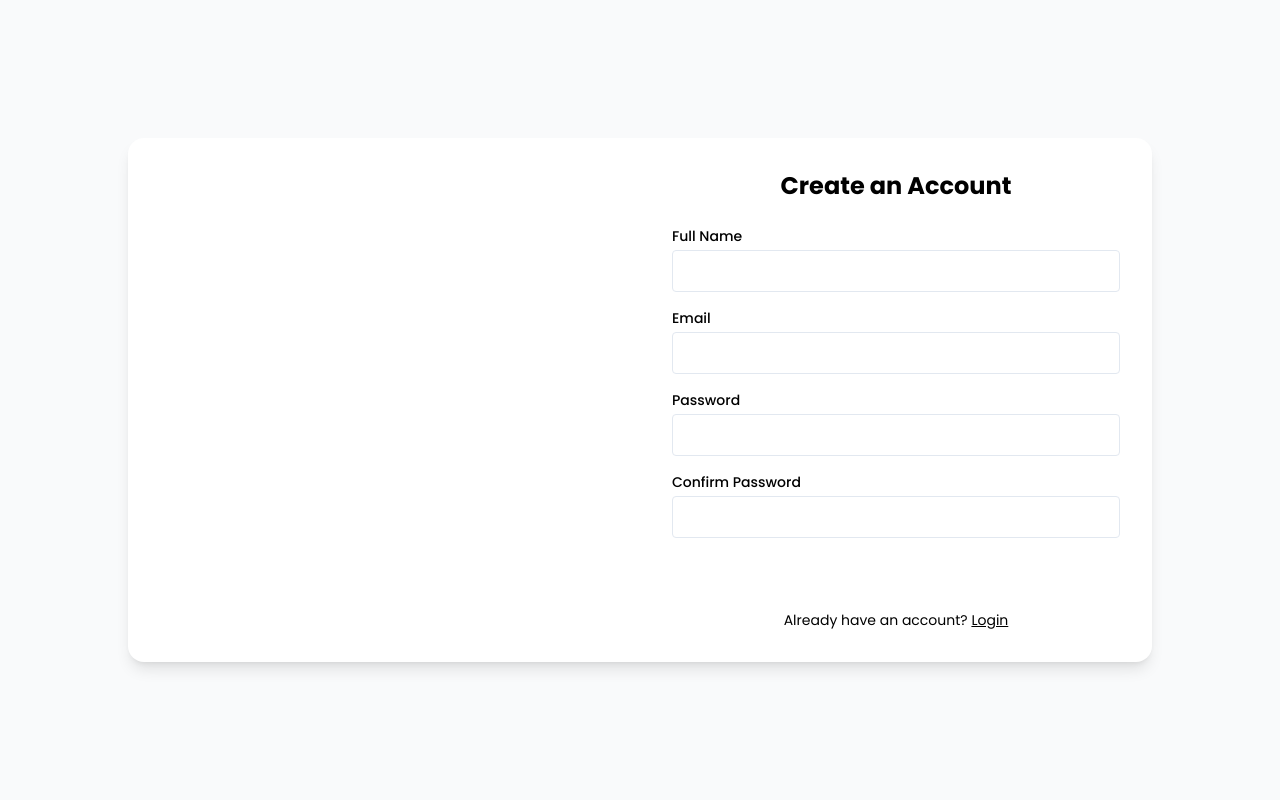
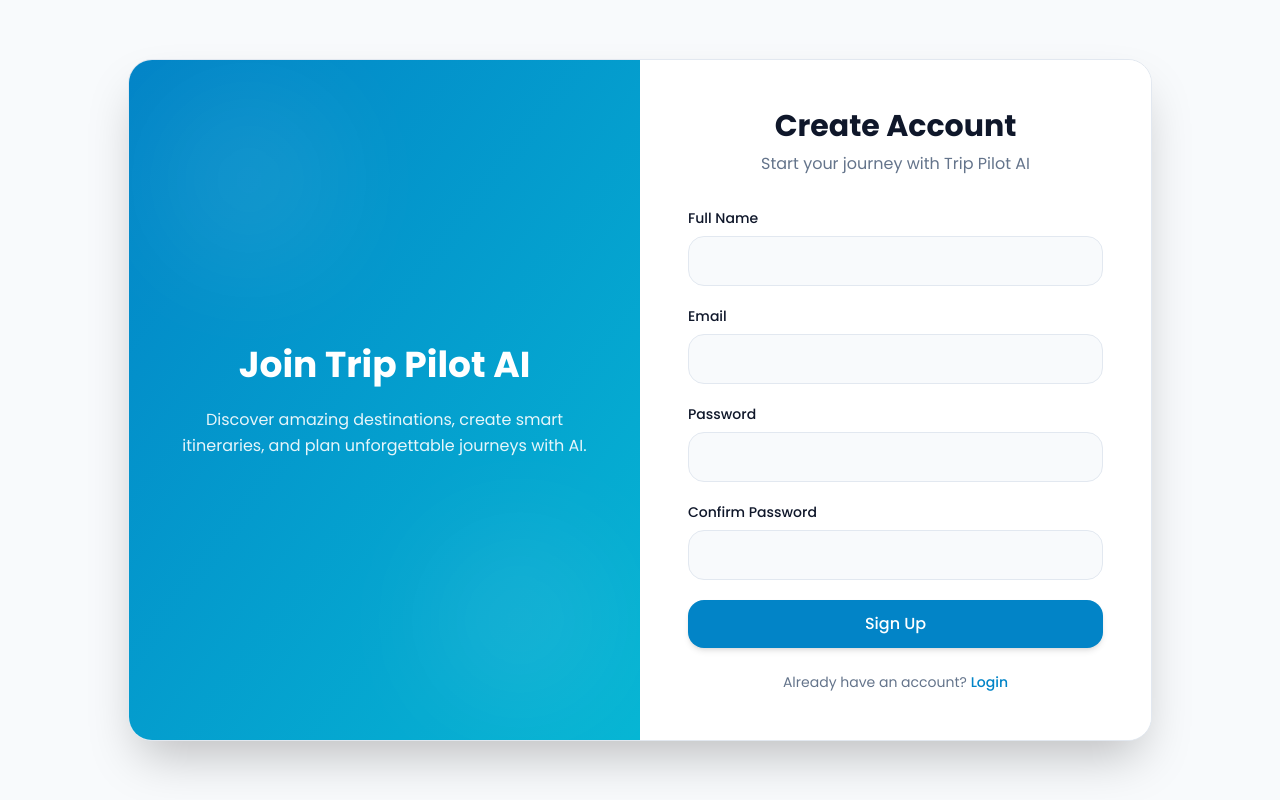
Before and after one commit to afsal-ak/trip-pilot-ai, a React (Vite) app in the folder frontend/: page /signup in a window 1280 px wide. Built offline with nearby package versions, Linux system fonts and the light colour scheme.

Commit message:
feat(ui): redesign login and signup pages with new theme

```diff
--- a/frontend/src/App.tsx
+++ b/frontend/src/App.tsx
@@ -10,7 +10,7 @@
 
         <Route path="/*" element={<UserRoutes />} />
       </Routes>
-      <Toaster position="top-right" expand={true} duration={2000} theme="dark" richColors />
+      <Toaster richColors />
     </>
   );
 }
--- a/frontend/src/pages/user/auth/Login.tsx
+++ b/frontend/src/pages/user/auth/Login.tsx
@@ -4,11 +4,14 @@
 import { useDispatch, useSelector } from 'react-redux';
 import { loginUser } from '@/redux/slices/userAuthSlice';
 import type { AppDispatch, RootState } from '@/redux/store';
+
 const Login = () => {
   const navigate = useNavigate();
   const dispatch = useDispatch<AppDispatch>();
 
-  const { loading, error, isAuthenticated } = useSelector((state: RootState) => state.userAuth);
+  const { loading, error, isAuthenticated } = useSelector(
+    (state: RootState) => state.userAuth
+  );
 
   const [email, setEmail] = useState('');
   const [password, setPassword] = useState('');
@@ -16,8 +19,6 @@
 
   useEffect(() => {
     if (isAuthenticated) {
-      //   console.log(isAuthenticated,'isAuth')
-
       navigate('/home');
     }
   }, [isAuthenticated, navigate]);
@@ -34,30 +35,50 @@
     setLocalError('');
 
     try {
-      await dispatch(loginUser({ email: trimmedEmail, password: trimmedPassword })).unwrap();
+      await dispatch(
+        loginUser({
+          email: trimmedEmail,
+          password: trimmedPassword,
+        })
+      ).unwrap();
+
       toast.success('Login successful');
     } catch (err: any) {
-      console.error('Login error (handled in Redux):', err);
+      console.error(
+        'Login error (handled in Redux):',
+        err
+      );
       toast.error(err);
     }
   };
 
   return (
-    <div className="min-h-screen flex items-center justify-center font-poppins bg-background px-4">
-      <div className="flex w-full max-w-5xl shadow-lg rounded-lg overflow-hidden bg-white">
+    <div className="min-h-screen bg-background font-poppins flex items-center justify-center px-4 py-8">
+      <div className="w-full max-w-5xl bg-card border border-border rounded-3xl overflow-hidden shadow-2xl grid md:grid-cols-2">
+
         {/* Left Side */}
-        <div className="hidden md:flex md:w-1/2 bg-orange items-center justify-center p-8">
-          <div className="text-center text-white">
-            <h2 className="text-3xl font-bold mb-4">Welcome Back to Trip Pilot Ai</h2>
-            <p className="text-base leading-relaxed">
-              Discover unforgettable journeys, explore breathtaking destinations, and turn your
-              travel dreams into reality. Your next adventure starts here!
+        <div className="hidden md:flex relative items-center justify-center bg-gradient-to-br from-primary to-secondary p-12">
+          <div className="text-center text-white z-10">
+            <h2 className="text-4xl font-bold mb-5 leading-tight">
+              Welcome Back to
+              <br />
+              Trip Pilot AI
+            </h2>
+
+            <p className="text-white/90 leading-relaxed text-base max-w-md mx-auto">
+              Discover unforgettable journeys, explore breathtaking destinations,
+              and turn your travel dreams into reality. Your next adventure
+              starts here!
             </p>
           </div>
+
+          {/* Decorative Blur */}
+          <div className="absolute top-10 left-10 w-40 h-40 bg-white/10 rounded-full blur-3xl" />
+          <div className="absolute bottom-10 right-10 w-40 h-40 bg-white/10 rounded-full blur-3xl" />
         </div>
 
-        {/* Right Side - Login Form */}
-        <div className="w-full md:w-1/2 flex items-center justify-center p-8">
+        {/* Right Side */}
+        <div className="flex items-center justify-center p-8 md:p-12 bg-card">
           <form
             className="w-full max-w-md"
             onSubmit={(e) => {
@@ -65,49 +86,79 @@
               handleSubmit();
             }}
           >
-            <h2 className="text-2xl font-bold text-orange mb-6 text-center">
-              Login to Trip Pilot Ai
-            </h2>
+            <div className="mb-8 text-center">
+              <h2 className="text-3xl font-bold text-foreground">
+                Login
+              </h2>
+
+              <p className="text-muted-foreground mt-2">
+                Welcome back! Please enter your details.
+              </p>
+            </div>
 
             {(localError || error) && (
-              <p className="text-sm text-red-500 mb-4 text-center">{localError || error}</p>
+              <div className="mb-5 rounded-lg bg-red-50 border border-red-200 p-3">
+                <p className="text-sm text-danger text-center">
+                  {localError || error}
+                </p>
+              </div>
             )}
 
-            <div className="mb-4">
-              <label className="block text-sm font-medium text-foreground mb-1">Email</label>
+            {/* Email */}
+            <div className="mb-5">
+              <label className="block text-sm font-medium text-foreground mb-2">
+                Email
+              </label>
+
               <input
                 type="email"
                 name="email"
                 autoComplete="email"
                 value={email}
-                onChange={(e) => setEmail(e.target.value)}
-                className="w-full border border-border px-4 py-2 rounded focus:outline-none focus:ring-2 focus:ring-orange"
+                onChange={(e) =>
+                  setEmail(e.target.value)
+                }
                 placeholder="Enter your email"
+                className="w-full rounded-lg border border-border bg-background px-4 py-3 text-foreground outline-none transition-all duration-200 focus:border-primary focus:ring-4 focus:ring-primary/20"
               />
             </div>
 
+            {/* Password */}
             <div className="mb-6">
-              <label className="block text-sm font-medium text-foreground mb-1">Password</label>
+              <label className="block text-sm font-medium text-foreground mb-2">
+                Password
+              </label>
+
               <input
                 type="password"
+                autoComplete="current-password"
                 value={password}
-                autoComplete="current-password"
-                onChange={(e) => setPassword(e.target.value)}
-                className="w-full border border-border px-4 py-2 rounded focus:outline-none focus:ring-2 focus:ring-orange"
+                onChange={(e) =>
+                  setPassword(e.target.value)
+                }
                 placeholder="Enter your password"
+                className="w-full rounded-lg border border-border bg-background px-4 py-3 text-foreground outline-none transition-all duration-200 focus:border-primary focus:ring-4 focus:ring-primary/20"
               />
             </div>
 
+            {/* Button */}
             <button
               type="submit"
-              className="w-full bg-orange text-white py-2 rounded hover:bg-orange-dark transition"
+              disabled={loading}
+              className="w-full rounded-lg bg-primary hover:bg-secondary text-white font-medium py-3 transition-all duration-300 disabled:opacity-70 disabled:cursor-not-allowed shadow-md hover:shadow-lg"
             >
-              {loading ? 'Logging in...' : 'Login'}
+              {loading
+                ? 'Logging in...'
+                : 'Login'}
             </button>
 
-            <p className="mt-4 text-sm text-center text-muted-foreground">
+            {/* Signup */}
+            <p className="mt-6 text-center text-sm text-muted-foreground">
               Don’t have an account?{' '}
-              <Link to="/signup" className="text-orange hover:underline">
+              <Link
+                to="/signup"
+                className="text-primary font-medium hover:underline"
+              >
                 Signup
               </Link>
             </p>
@@ -119,3 +170,124 @@
 };
 
 export default Login;
+// import { useState, useEffect } from 'react';
+// import { useNavigate, Link } from 'react-router-dom';
+// import { toast } from 'sonner';
+// import { useDispatch, useSelector } from 'react-redux';
+// import { loginUser } from '@/redux/slices/userAuthSlice';
+// import type { AppDispatch, RootState } from '@/redux/store';
+// const Login = () => {
+//   const navigate = useNavigate();
+//   const dispatch = useDispatch<AppDispatch>();
+
+//   const { loading, error, isAuthenticated } = useSelector((state: RootState) => state.userAuth);
+
+//   const [email, setEmail] = useState('');
+//   const [password, setPassword] = useState('');
+//   const [localError, setLocalError] = useState('');
+
+//   useEffect(() => {
+//     if (isAuthenticated) {
+//       //   console.log(isAuthenticated,'isAuth')
+
+//       navigate('/home');
+//     }
+//   }, [isAuthenticated, navigate]);
+
+//   const handleSubmit = async () => {
+//     const trimmedEmail = email.trim();
+//     const trimmedPassword = password.trim();
+
+//     if (!trimmedEmail || !trimmedPassword) {
+//       setLocalError('Email and password are required');
+//       return;
+//     }
+
+//     setLocalError('');
+
+//     try {
+//       await dispatch(loginUser({ email: trimmedEmail, password: trimmedPassword })).unwrap();
+//       toast.success('Login successful');
+//     } catch (err: any) {
+//       console.error('Login error (handled in Redux):', err);
+//       toast.error(err);
+//     }
+//   };
+
+//   return (
+//     <div className="min-h-screen flex items-center justify-center font-poppins bg-background px-4">
+//       <div className="flex w-full max-w-5xl shadow-lg rounded-lg overflow-hidden bg-white">
+//         {/* Left Side */}
+//         <div className="hidden md:flex md:w-1/2 bg-orange items-center justify-center p-8">
+//           <div className="text-center text-white">
+//             <h2 className="text-3xl font-bold mb-4">Welcome Back to Trip Pilot Ai</h2>
+//             <p className="text-base leading-relaxed">
+//               Discover unforgettable journeys, explore breathtaking destinations, and turn your
+//               travel dreams into reality. Your next adventure starts here!
+//             </p>
+//           </div>
+//         </div>
+
+//         {/* Right Side - Login Form */}
+//         <div className="w-full md:w-1/2 flex items-center justify-center p-8">
+//           <form
+//             className="w-full max-w-md"
+//             onSubmit={(e) => {
+//               e.preventDefault();
+//               handleSubmit();
+//             }}
+//           >
+//             <h2 className="text-2xl font-bold text-orange mb-6 text-center">
+//               Login to Trip Pilot Ai
+//             </h2>
+
+//             {(localError || error) && (
+//               <p className="text-sm text-red-500 mb-4 text-center">{localError || error}</p>
+//             )}
+
+//             <div className="mb-4">
+//               <label className="block text-sm font-medium text-foreground mb-1">Email</label>
+//               <input
+//                 type="email"
+//                 name="email"
+//                 autoComplete="email"
+//                 value={email}
+//                 onChange={(e) => setEmail(e.target.value)}
+//                 className="w-full border border-border px-4 py-2 rounded focus:outline-none focus:ring-2 focus:ring-orange"
+//                 placeholder="Enter your email"
+//               />
+//             </div>
+
+//             <div className="mb-6">
+//               <label className="block text-sm font-medium text-foreground mb-1">Password</label>
+//               <input
+//                 type="password"
+//                 value={password}
+//                 autoComplete="current-password"
+//                 onChange={(e) => setPassword(e.target.value)}
+//                 className="w-full border border-border px-4 py-2 rounded focus:outline-none focus:ring-2 focus:ring-orange"
+//                 placeholder="Enter your password"
+//               />
+//             </div>
+
+//             <button
+//               type="submit"
+//               className="w-full bg-orange text-white py-2 rounded hover:bg-orange-dark transition"
+//             >
+//               {loading ? 'Logging in...' : 'Login'}
+//             </button>
+
+//             <p className="mt-4 text-sm text-center text-muted-foreground">
+//               Don’t have an account?{' '}
+//               <Link to="/signup" className="text-orange hover:underline">
+//                 Signup
+//               </Link>
+//             </p>
+//           </form>
+//         </div>
+//       </div>
+//     </div>
+//   );
+// };
+
+// export default Login;
--- a/frontend/src/pages/user/auth/Signup.tsx
+++ b/frontend/src/pages/user/auth/Signup.tsx
@@ -2,7 +2,6 @@
 import { Link, useNavigate } from 'react-router-dom';
 import { handleRegister } from '@/services/auth/authService';
 import { toast } from 'sonner';
-
 
 const Signup = () => {
   const navigate = useNavigate();
@@ -14,108 +13,176 @@
     confirmPassword: '',
   });
 
-  const [loading, setLoading] = useState(false);
-  const [errors, setErrors] = useState<any>({});
+  const [loading, setLoading] =
+    useState(false);
+
+  const [errors, setErrors] =
+    useState<any>({});
 
   // ----------------------------
   // Update field & clear error
   // ----------------------------
-  const updateField = (field: string, value: any) => {
-    setForm((prev) => ({ ...prev, [field]: value }));
+  const updateField = (
+    field: string,
+    value: any
+  ) => {
+    setForm((prev) => ({
+      ...prev,
+      [field]: value,
+    }));
 
-    // clear error automatically
-    setErrors((prev: any) => ({ ...prev, [field]: '' }));
+    setErrors((prev: any) => ({
+      ...prev,
+      [field]: '',
+    }));
   };
 
   const validate = () => {
     const newErrors: any = {};
 
-    if (!form.fullName.trim()) newErrors.fullName = 'Full Name  is required';
+    if (!form.fullName.trim())
+      newErrors.fullName =
+        'Full Name is required';
 
+    if (!form.email.includes('@'))
+      newErrors.email =
+        'Invalid email';
 
-    if (!form.email.includes('@')) newErrors.email = 'Invalid email';
+    const passwordRegex =
+      /^(?=.*[A-Za-z])(?=.*\d)(?=.*[@$!%*#?&])[A-Za-z\d@$!%*#?&]{6,}$/;
 
+    if (
+      !passwordRegex.test(
+        form.password
+      )
+    )
+      newErrors.password =
+        'Minimum 6 chars with one letter, one number, and one special char';
 
-    const passwordRegex = /^(?=.*[A-Za-z])(?=.*\d)(?=.*[@$!%*#?&])[A-Za-z\d@$!%*#?&]{6,}$/;
-
-    if (!passwordRegex.test(form.password))
-      newErrors.password = 'Minimum 6 chars with one letter, one number, and one special char';
-
-    if (form.password !== form.confirmPassword)
-      newErrors.confirmPassword = 'Passwords do not match';
-
-    // ----------- Preference validation -----------
+    if (
+      form.password !==
+      form.confirmPassword
+    )
+      newErrors.confirmPassword =
+        'Passwords do not match';
 
     setErrors(newErrors);
-    return Object.keys(newErrors).length === 0;
+
+    return (
+      Object.keys(newErrors)
+        .length === 0
+    );
   };
 
+  const handleSubmit = async (
+    e: React.FormEvent
+  ) => {
+    e.preventDefault();
 
-
-  const handleSubmit = async (e: React.FormEvent) => {
-    e.preventDefault();
     if (!validate()) return;
 
     setLoading(true);
+
     try {
       await handleRegister(form);
-      toast.success('Registration Successful');
+
+      toast.success(
+        'Registration Successful'
+      );
+
       navigate('/login');
     } catch (error: any) {
-      toast.error(error.response?.data?.message || 'Signup failed');
+      toast.error(
+        error.response?.data
+          ?.message ||
+          'Signup failed'
+      );
     } finally {
       setLoading(false);
     }
   };
 
   return (
-    <div className="min-h-screen flex items-center justify-center bg-gray-50 px-4">
-      <div className="flex w-full max-w-5xl shadow-lg rounded-lg overflow-hidden bg-white">
-        <div className="hidden md:flex md:w-1/2 bg-orange items-center justify-center p-8 text-white">
-          <div className="text-center">
-            <h2 className="text-3xl font-bold mb-4">Join Trip Pilot Ai</h2>
-            <p>Discover content, follow interests, and personalize your feed.</p>
+    <div className="min-h-screen bg-background font-poppins flex items-center justify-center px-4 py-8">
+      <div className="w-full max-w-5xl bg-card border border-border rounded-3xl overflow-hidden shadow-2xl grid md:grid-cols-2">
+
+        {/* Left Side */}
+        <div className="hidden md:flex relative items-center justify-center bg-gradient-to-br from-primary to-secondary p-12">
+          <div className="text-center text-white z-10">
+            <h2 className="text-4xl font-bold mb-5 leading-tight">
+              Join Trip Pilot AI
+            </h2>
+
+            <p className="text-white/90 leading-relaxed text-base max-w-md mx-auto">
+              Discover amazing
+              destinations, create
+              smart itineraries, and
+              plan unforgettable
+              journeys with AI.
+            </p>
           </div>
+
+          {/* Decorative Blur */}
+          <div className="absolute top-10 left-10 w-40 h-40 bg-white/10 rounded-full blur-3xl" />
+          <div className="absolute bottom-10 right-10 w-40 h-40 bg-white/10 rounded-full blur-3xl" />
         </div>
 
-        <div className="w-full md:w-1/2 p-8">
-          <form onSubmit={handleSubmit} className="w-full max-w-md mx-auto">
-            <h2 className="text-2xl font-bold text-orange mb-6 text-center">Create an Account</h2>
+        {/* Right Side */}
+        <div className="flex items-center justify-center p-8 md:p-12 bg-card">
+          <form
+            onSubmit={handleSubmit}
+            className="w-full max-w-md"
+          >
+            <div className="mb-8 text-center">
+              <h2 className="text-3xl font-bold text-foreground">
+                Create Account
+              </h2>
 
-            {/* FIRST NAME */}
+              <p className="text-muted-foreground mt-2">
+                Start your journey
+                with Trip Pilot AI
+              </p>
+            </div>
+
+            {/* FULL NAME */}
             <InputField
               label="Full Name"
               field="fullName"
               value={form.fullName}
-              error={errors.fullName}
-              onChange={updateField}
+              error={
+                errors.fullName
+              }
+              onChange={
+                updateField
+              }
             />
-
-
-
-
 
             {/* EMAIL */}
             <InputField
               label="Email"
               field="email"
-              name="email"
               type="email"
               value={form.email}
               error={errors.email}
-              onChange={updateField}
+              onChange={
+                updateField
+              }
             />
-
-
 
             {/* PASSWORD */}
             <InputField
               label="Password"
               field="password"
               type="password"
-              value={form.password}
-              error={errors.password}
-              onChange={updateField}
+              value={
+                form.password
+              }
+              error={
+                errors.password
+              }
+              onChange={
+                updateField
+              }
             />
 
             {/* CONFIRM PASSWORD */}
@@ -123,28 +190,40 @@
               label="Confirm Password"
               field="confirmPassword"
               type="password"
-              value={form.confirmPassword}
-              error={errors.confirmPassword}
-              onChange={updateField}
+              value={
+                form.confirmPassword
+              }
+              error={
+                errors.confirmPassword
+              }
+              onChange={
+                updateField
+              }
             />
-
-
 
             {/* SUBMIT */}
             <button
               type="submit"
-              className="w-full bg-orange text-white py-2 rounded hover:bg-orange-dark transition flex justify-center items-center gap-2 disabled:opacity-60"
               disabled={loading}
+              className="w-full rounded-lg bg-primary hover:bg-secondary text-white font-medium py-3 transition-all duration-300 disabled:opacity-70 disabled:cursor-not-allowed shadow-md hover:shadow-lg flex items-center justify-center gap-2"
             >
               {loading && (
-                <span className="w-4 h-4 border-2 border-white border-t-transparent rounded-full animate-spin"></span>
+                <span className="w-4 h-4 border-2 border-white border-t-transparent rounded-full animate-spin" />
               )}
-              {loading ? 'Processing...' : 'Sign Up'}
+
+              {loading
+                ? 'Processing...'
+                : 'Sign Up'}
             </button>
 
-            <p className="mt-4 text-sm text-center">
-              Already have an account?{' '}
-              <Link to="/login" className="text-orange underline">
+            {/* LOGIN */}
+            <p className="mt-6 text-center text-sm text-muted-foreground">
+              Already have an
+              account?{' '}
+              <Link
+                to="/login"
+                className="text-primary font-medium hover:underline"
+              >
                 Login
               </Link>
             </p>
@@ -158,16 +237,36 @@
 // ----------------------------
 // Reusable Input Component
 // ----------------------------
-const InputField = ({ label, field, value, onChange, error, type = 'text' }: any) => (
-  <div className="mb-4">
-    <label className="block text-sm font-medium mb-1">{label}</label>
+const InputField = ({
+  label,
+  field,
+  value,
+  onChange,
+  error,
+  type = 'text',
+}: any) => (
+  <div className="mb-5">
+    <label className="block text-sm font-medium text-foreground mb-2">
+      {label}
+    </label>
+
     <input
       type={type}
-      className="w-full border px-4 py-2 rounded"
       value={value}
-      onChange={(e) => onChange(field, e.target.value)}
+      onChange={(e) =>
+        onChange(
+          field,
+          e.target.value
+        )
+      }
+      className="w-full rounded-lg border border-border bg-background px-4 py-3 text-foreground outline-none transition-all duration-200 focus:border-primary focus:ring-4 focus:ring-primary/20"
     />
-    {error && <p className="text-red-500 text-sm">{error}</p>}
+
+    {error && (
+      <p className="text-danger text-sm mt-1">
+        {error}
+      </p>
+    )}
   </div>
 );
 
```
Also changed, not shown: frontend/src/main.tsx (+2 -8 lines).
